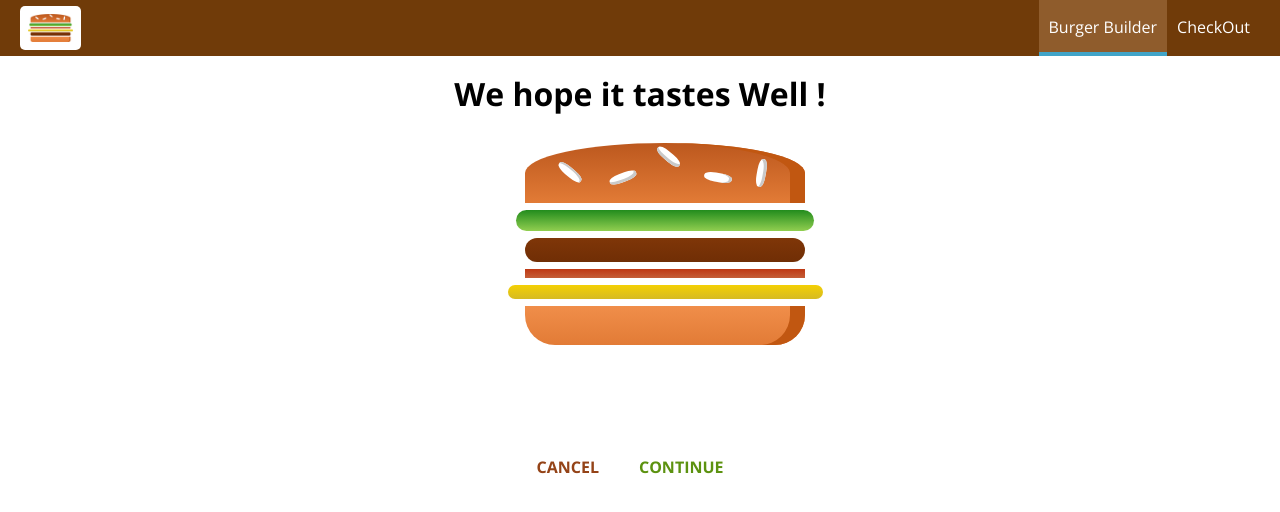
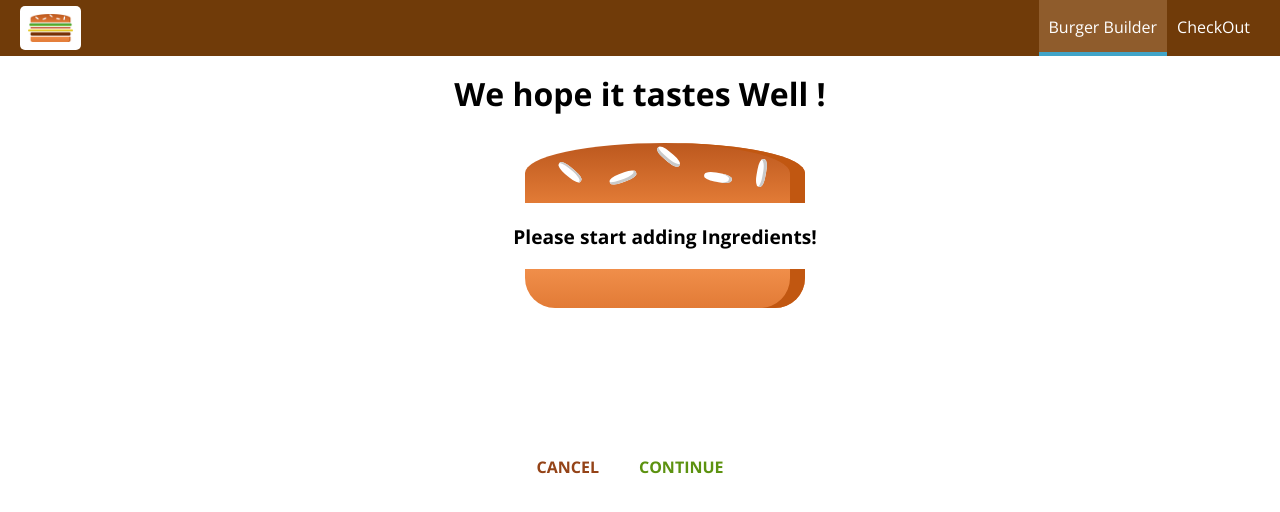
Before and after one commit to MianNomi1/burger-app, a React (Create React App) app: page /checkout in a window 1280 px wide. Shown: the top 512 px of the page. Built offline with nearby package versions, Linux system fonts and the light colour scheme.

Commit message:
ingredients passed through url

```diff
--- a/src/containers/BurgerBuilder/BurgerBuilder.js
+++ b/src/containers/BurgerBuilder/BurgerBuilder.js
@@ -97,7 +97,15 @@
         //     .catch(error => {
         //         this.setState({ showSpinner: false, purchasing: false });
         //     })
-        this.props.history.push("/checkout");
+        const queryParams = [];
+        for (let i in this.state.ingredients) {
+            queryParams.push(encodeURIComponent(i) + "=" + encodeURIComponent(this.state.ingredients[i]));
+        }
+        const queryString = queryParams.join('&');
+        this.props.history.push({
+            pathname: "/checkout",
+            search: '?' + queryString
+        });
     }
 
     render() {
--- a/src/containers/Checkout/Checkout.js
+++ b/src/containers/Checkout/Checkout.js
@@ -8,6 +8,14 @@
             bacon: 1,
             cheese: 1
         }
+    }
+    componentDidMount() {
+        const query = new URLSearchParams(this.props.location.search);
+        const ingredients = {};
+        for (let params of query.entries()) {
+            ingredients[params[0]] = +params[1];
+        }
+        this.setState({ ingredients: ingredients });
     }
     cancelOrderHandler = () => {
         this.props.history.goBack();
```
